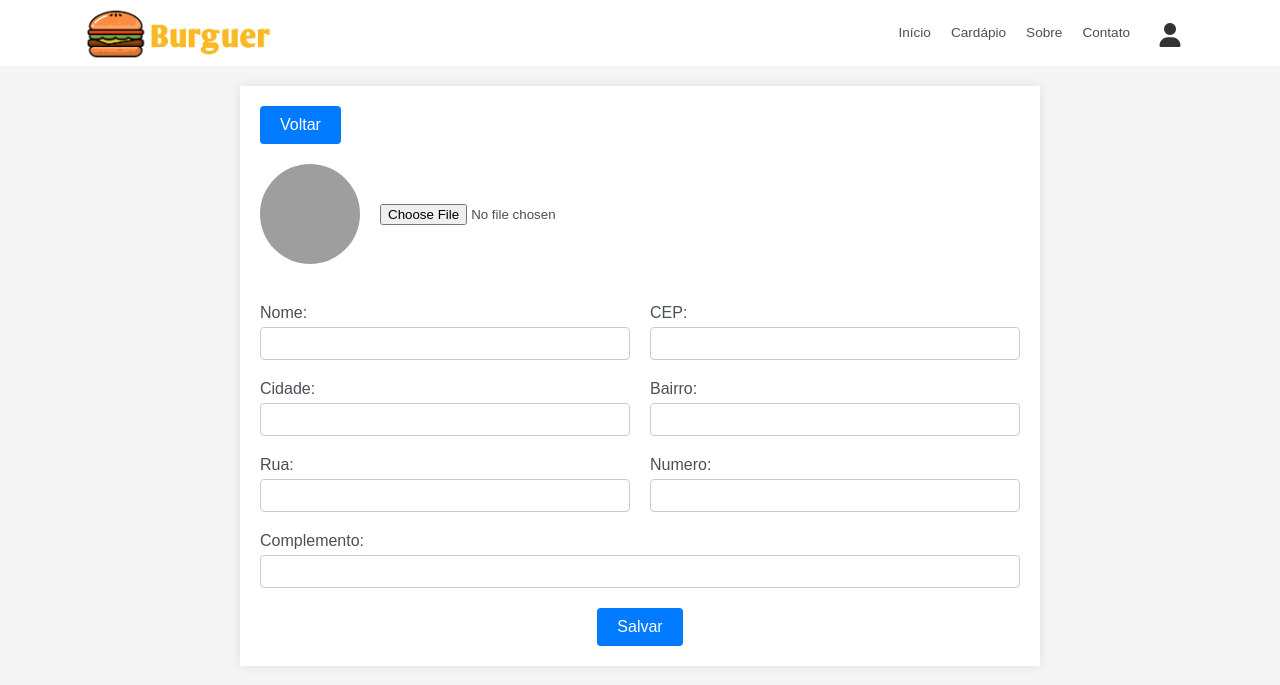
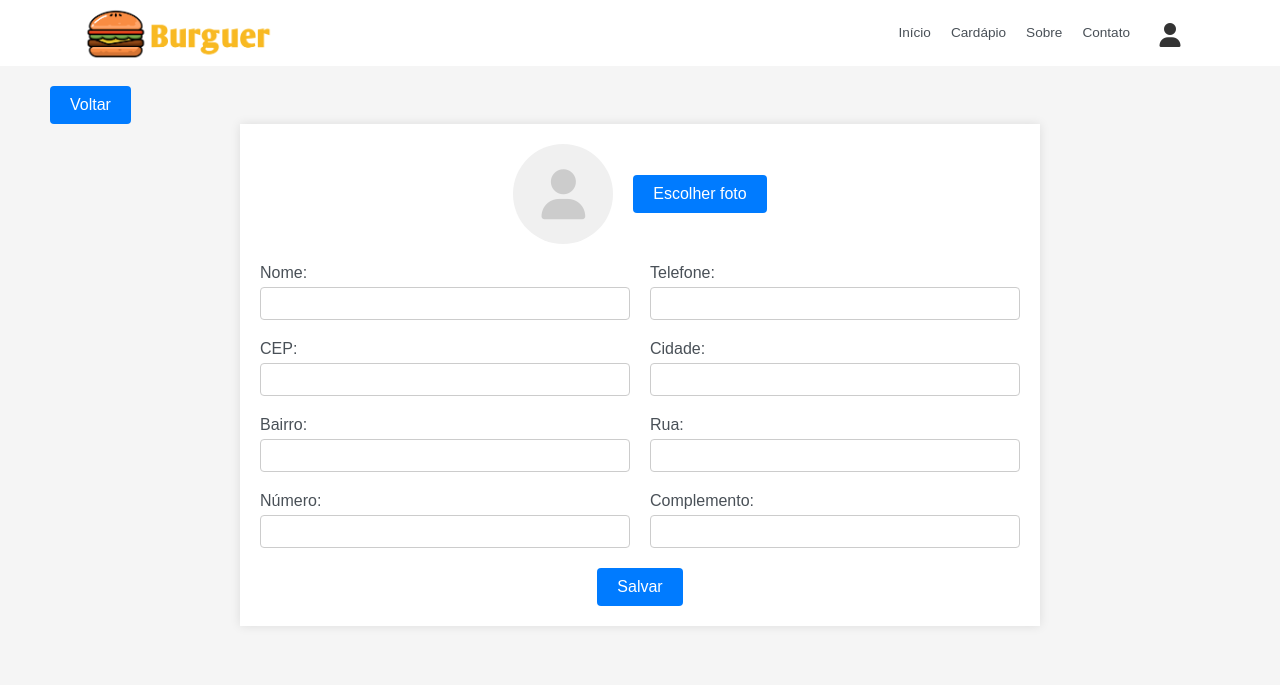
Before and after one commit to Upper-Solution/Pizza-Model, a PHP site: page /public/client/config-user.php in a window 1280 px wide. Shown: the top 685 px of the page. Run offline with PHP 8.4, Linux system fonts and the light colour scheme; some libraries are stand-ins or nearby versions; some web fonts are replaced; grey boxes are pictures that could not be loaded.

Commit message:
tela config-user

```diff
--- a/includes/apiGetUser.php
+++ b/includes/apiGetUser.php
@@ -1,4 +1,8 @@
 <?php
+ini_set('display_errors', 1);
+ini_set('display_startup_errors', 1);
+error_reporting(E_ALL);
+
 session_start();
 
 // Verificar se o usuário está logado
@@ -24,11 +28,18 @@ if ($loggedIn) {
     // Recuperar informações do usuário logado
     $userId = $_SESSION['user_id'];
     try {
-        $stmt = $pdo->prepare('SELECT id, fullname, email, cep, address, house_number, city, neighborhood, complement FROM users WHERE id = :id');
+        $stmt = $pdo->prepare('SELECT id, fullname, email, cep, address, house_number, phone_number, city, neighborhood, complement, profile_image FROM users WHERE id = :id');
         $stmt->execute(['id' => $userId]);
+
+        // Busca o resultado da consulta
         $user = $stmt->fetch(PDO::FETCH_ASSOC);
 
-        if (!$user) {
+        if ($user) {
+            // Converte a imagem BLOB para base64, se existir
+            if (isset($user['profile_image'])) {
+                $user['profile_image'] = base64_encode($user['profile_image']);
+            }
+        } else {
             echo json_encode(['error' => 'Usuário não encontrado']);
             exit();
         }
--- a/public/client/config-user.php
+++ b/public/client/config-user.php
@@ -52,21 +52,30 @@ $pdo = null;
     <header class="header">
         <?php include '../../includes/nav.php'; ?>
     </header>
-    <div class="container-configUser">
-
     <div class="cabeçalho-config-user">
             <button id="backButton">Voltar</button>
         </div>
+    <div class="container-configUser">
+
 
         <form class="forms-config-user" action="">
             <div class="profile-section">
-            <img src="path/to/profile.jpg" alt="Foto de Perfil">
+                <i id="userImage-profile" class="fas fa-user"></i>
+                <label for="uploadPhoto" class="custom-file-upload">
+                    Escolher foto
+                </label>
                 <input type="file" id="uploadPhoto">
             </div>
 
+            <!-- Campos do formulário -->
             <div class="form-group">
                 <label for="userName">Nome:</label>
                 <input type="text" id="userName" name="userName">
+            </div>
+
+            <div class="form-group">
+                <label for="userPhone-number">Telefone:</label>
+                <input type="text" id="userPhone-number" name="userPhone-number">
             </div>
 
             <div class="form-group">
@@ -81,17 +90,17 @@ $pdo = null;
 
             <div class="form-group">
                 <label for="userDistrict">Bairro:</label>
-            <input type="text" id="userDistrict" name="userZip">
+                <input type="text" id="userDistrict" name="userDistrict">
             </div>
 
             <div class="form-group">
                 <label for="userStreet">Rua:</label>
-            <input type="text" id="userStreet" name="userAddress">
+                <input type="text" id="userStreet" name="userStreet">
             </div>
 
             <div class="form-group">
-            <label for="userHouseNumber">Numero:</label>
-            <input type="text" id="userHouseNumber" name="userAddress">
+                <label for="userHouseNumber">Número:</label>
+                <input type="text" id="userHouseNumber" name="userHouseNumber">
             </div>
 
             <div class="form-group">
--- a/public/client/index.php
+++ b/public/client/index.php
@@ -8,7 +8,7 @@
     <link rel="shortcut icon" href="../imagens/favicon.ico" type="image/x-icon">
     <script src="https://kit.fontawesome.com/8b4042ccf0.js" crossorigin="anonymous"></script>
     <link rel="stylesheet" href="../css/home.css">
-    <title>Pizzaria</title>
+    <title>Lanchonete</title>
 </head>
 
 
--- a/public/css/config.css
+++ b/public/css/config.css
@@ -7,12 +7,14 @@
 
 /* Estilos gerais do corpo */
 body {
-    font-family: 'Arial', sans-serif;
+    font-family: "Montserrat", sans-serif;
+    font-size: 16px;
     background: #f5f5f5;
     color: #495057;
 }
 
-.container-telaConfig{
+.container-telaConfig {
+    padding: 25px;
     width: 100%;
 }
 
@@ -53,53 +73,43 @@ body {
     z-index: 2;
 }
 
-.block a {
+.block h3 {
     font-size: 1.5rem;
     font-weight: 600;
-    color: #000000;
-    text-decoration: none;
-    display: block;
-    transition: color 0.3s ease;
-}
-
-.block a:hover {
-    color: #000000;
+    font-weight: bolder;
 }
 
 /* Estilos para telas menores */
 @media (max-width: 768px) {
-    .block {
-        flex: 1 1 100%;
-    }
-}
-
-@media (max-width: 576px) {
-    .container {
-        padding: 10px;
+    .area-flex {
+        flex-direction: column;
     }
 
-    .block {
-        padding: 15px;
+    .area-flex-img {
+        width: 100%;
+    }
+
+    .config-area {
+        width: 100%;
     }
 }
 
 /*****************
 Área Config-User */
 
-.container-configUser{
+.container-configUser {
     font-family: Arial, sans-serif;
     padding: 20px;
     background-color: #fff;
     max-width: 800px;
     margin: 0 auto;
     box-shadow: 0 0 10px rgba(0, 0, 0, 0.1);
+    margin-bottom: 30px;
 }
 
 .cabeçalho-config-user {
-    display: flex;
-    justify-content: space-between;
-    align-items: center;
-    margin-bottom: 20px;
+    display: inline;
+    margin-left: 50px;
 }
 
 .cabeçalho-config-user button {
@@ -119,22 +129,55 @@ body {
 }
 
 .profile-section {
-    flex: 1 1 100%;
+    width: 100%;
     display: flex;
+    flex-wrap: wrap;
+    justify-content: center;
     align-items: center;
     gap: 20px;
-    margin-bottom: 20px;
+    margin: auto;
 }
 
-.profile-section img {
+/* Estilos para o ícone de perfil */
+.profile-section i {
+    font-size: 100px;
+    color: #495057;
+}
+
+/* Estilo para esconder o input de arquivo original */
+.profile-section input[type="file"] {
+    display: none;
+}
+
+#userImage-profile {
     width: 100px;
     height: 100px;
     border-radius: 50%;
-    object-fit: cover;
+    background-color: #f0f0f0;
+    background-size: cover;
+    background-position: center;
+    display: inline-block;
+    font-size: 50px;
+    text-align: center;
+    line-height: 100px;
+    color: #ccc;
 }
 
-.profile-section input[type="file"] {
-    flex: 1;
+/* Estilo para o botão personalizado */
+.custom-file-upload {
+    padding: 10px 20px;
+    font-size: 16px;
+    cursor: pointer;
+    border: none;
+    background-color: #007bff;
+    color: white;
+    border-radius: 4px;
+    display: inline-block;
+    transition: background-color 0.3s ease;
+}
+
+.custom-file-upload:hover {
+    background-color: #0056b3;
 }
 
 .form-group {
```
Also changed, not shown: other parts of public/css/config.css (+23 -5 lines), includes/apiSetUser.php (added, +85 -0 lines), public/client/tela-config.php (+7 -3 lines), public/js/edit-perfil-user.js (+89 -2 lines). Lines whose indentation alone changed are shown as unchanged.
